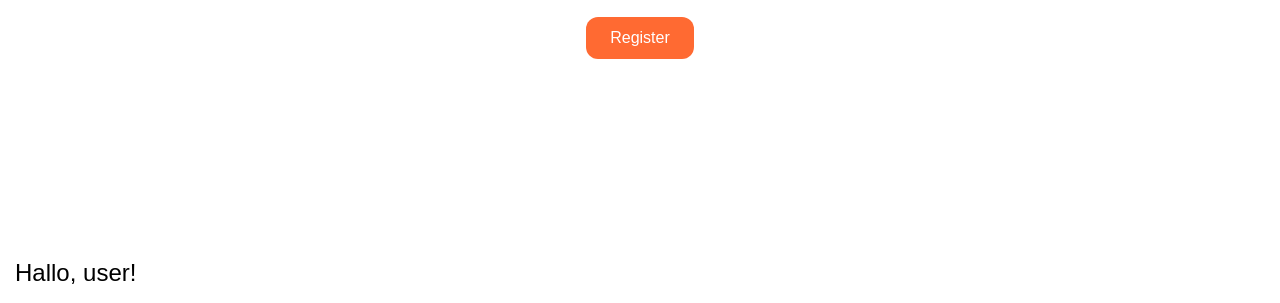
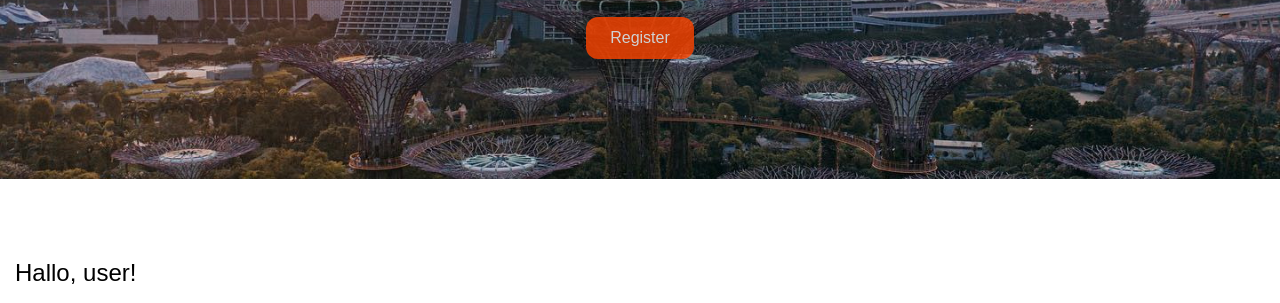
Before and after one commit to mrbee404/jalan.in, a plain HTML site: page index.html in a window 1280 px wide. Shown: the part 383-686 px from the top of the page. Drawn offline with Linux system fonts and the light colour scheme.

Commit message:
Update stylesheet.css

```diff
--- a/stylesheet.css
+++ b/stylesheet.css
@@ -30,7 +30,7 @@ li {
 	padding-top: 180px;
 	padding-bottom: 100px;
 	color: white;
-	background-image: url(../image/bgimage.jpg);
+	background-image: url(./img/bgimage.jpg);
 	background-size: cover;
 	text-align: center;
 }
```
